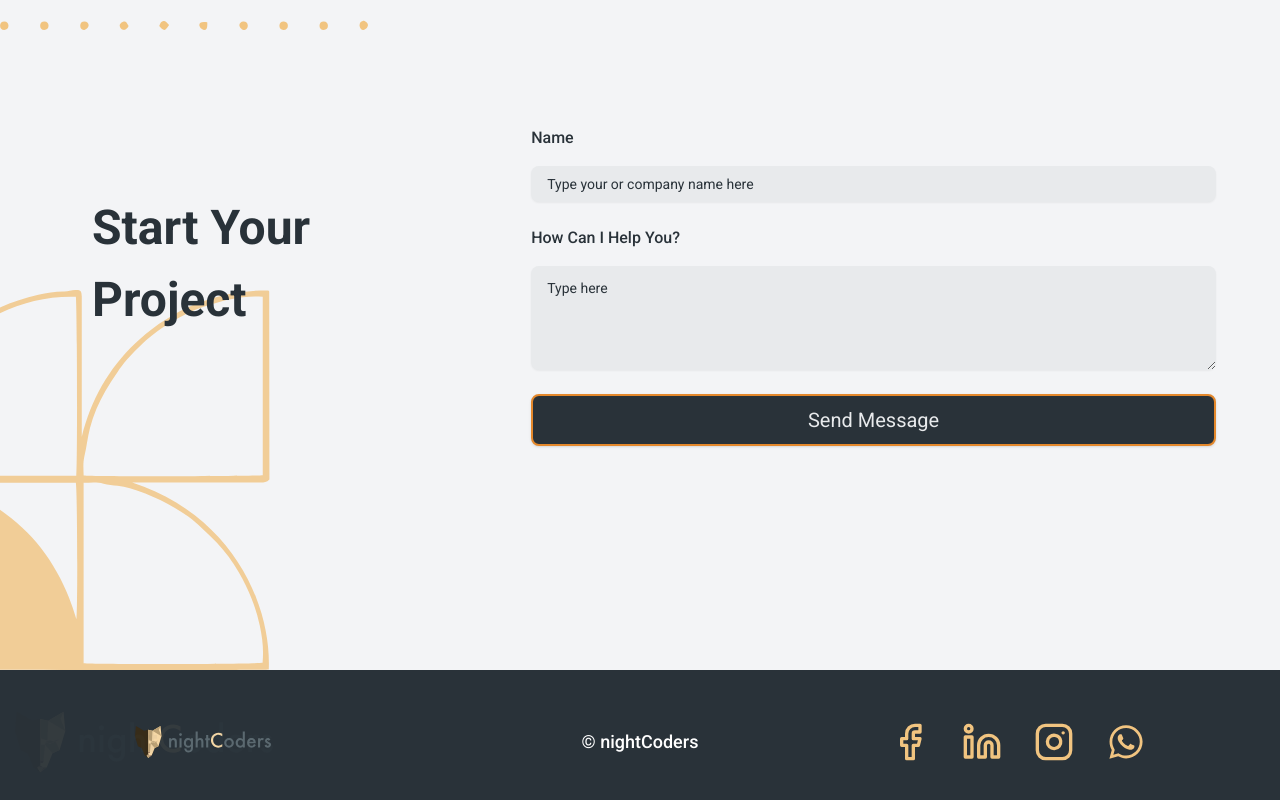
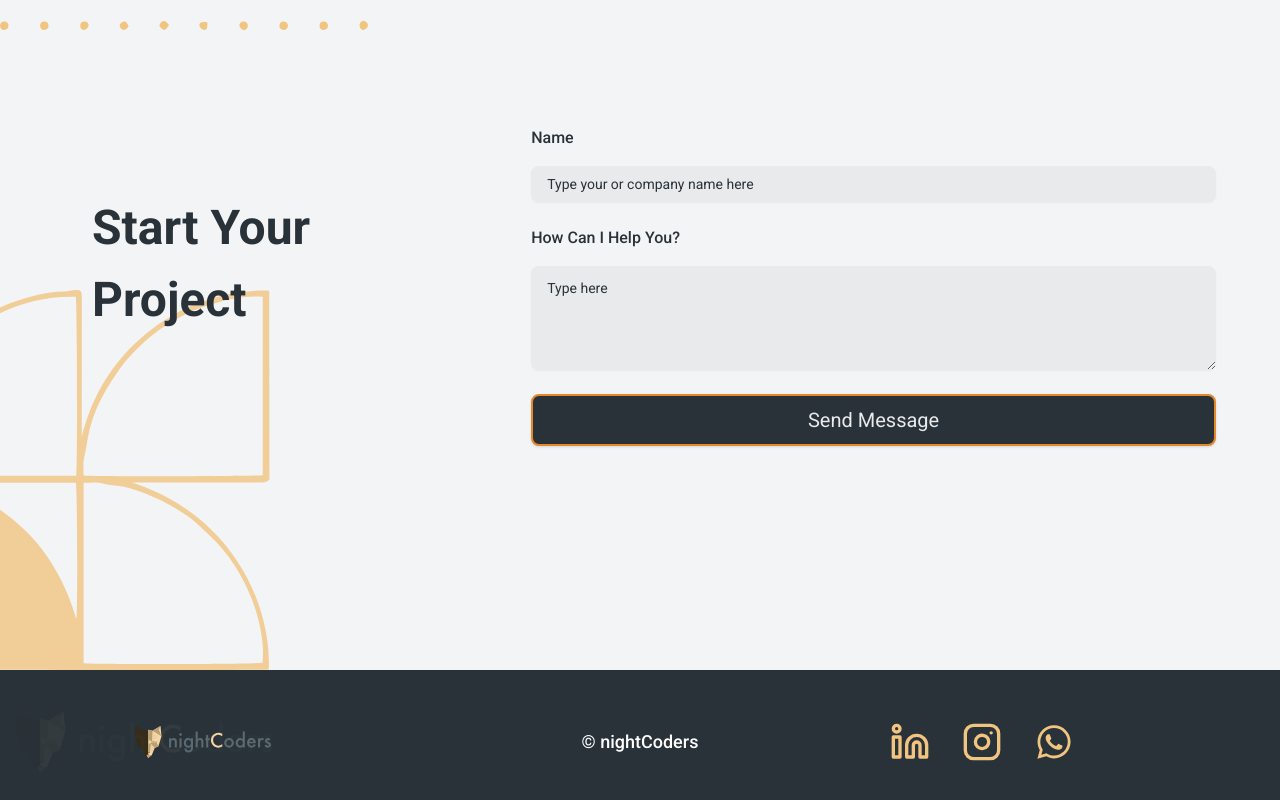
Before and after one commit to nightcoders-studio/landing-page, a React (Vite) app: page / in a window 1280 px wide. Shown: the part 3975-4775 px from the top of the page. Built offline with nearby package versions, Linux system fonts and the light colour scheme.

Commit message:
Update href WA navbar masih error

```diff
--- a/src/components/FAQ.jsx
+++ b/src/components/FAQ.jsx
@@ -33,7 +33,8 @@ const FAQ = () => {
         ]
 
     return (
-        <div>
+        <div class='faqWrapper' className="hidden sm:flex sm:flex-col sm:items-center sm:w-full sm:mt-8 sm:gap-8 xl:w-screen lg:w-screen lg:px-4">
+
 
         </div>
     )
--- a/src/components/Footer.jsx
+++ b/src/components/Footer.jsx
@@ -4,12 +4,6 @@ import { Instagram, Linkedin, Facebook } from 'lucide-react';
 import WhatsAppIcon from "../assets/images/whatsapp.svg";
 
 const socialMediaIcons = [
-    {
-        component: Facebook,
-        alt: "Facebook",
-        hoverClass: "hover:text-blue-600",
-        useHref: "https://www.facebook.com/nightcoders/"
-    },
     {
         component: Linkedin,
         alt: "LinkedIn",
--- a/src/components/Navbar.jsx
+++ b/src/components/Navbar.jsx
@@ -7,11 +7,11 @@ const Navbar = () => {
         <nav className="fixed top-0 left-0 z-50 flex items-center justify-between w-full px-4 py-2 text-gray-900 bg-gray-100 shadow-sm lg:px-16 md:w-screen md:px -16 sm:px-6">
             {/* Logo */}
             <div id="logoContainer" className="flex items-center space-x-2 lg:m-2">
-                <img src={logo} alt="Logo" className="w-full h-full" />
+                <img src={logo} alt="Logo" className="w-full h-full" href="/" />
             </div>
 
             {/* Contact Us */}
-            <div className="flex items-center space-x-2">
+            <div className="flex items-center space-x-2 transition duration-300 ease-in-out hover:cursor-pointer hover:translate-y-1" href="https://wa.me/+6285372603154" target="_blank">
                 <span className="text-lg ">Contact Us</span>
                 <FaWhatsapp className="w-6 h-6 text-green-500" />
             </div>
```
